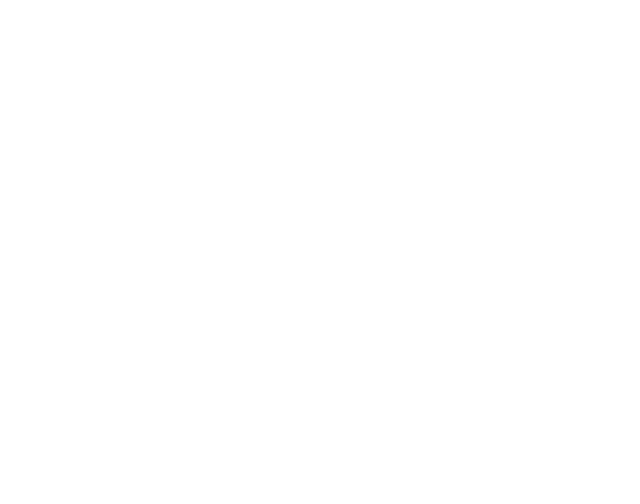
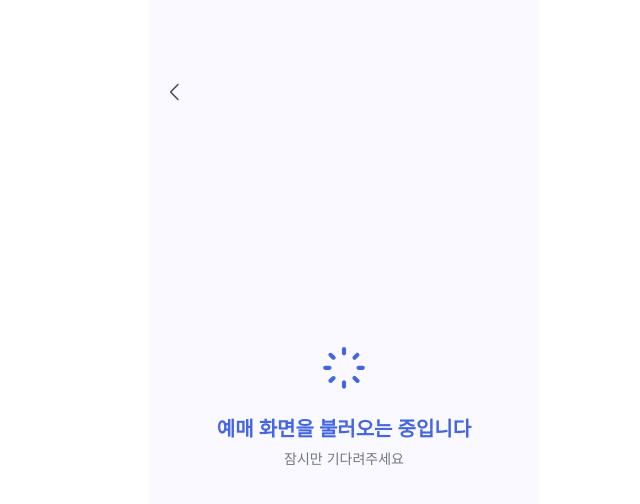
Before and after one commit to JS-Study-Club/2026-Lunchpass, a React (Vite) app: page /loading in a window 1280 px wide. Before the commit this address had no page. Shown: the top 504 px of the page, without its empty margins (296-936 px from the left). Built offline with nearby package versions, Linux system fonts and the light colour scheme.

Commit message:
로딩페이지 구현

```diff
--- a/src/App.jsx
+++ b/src/App.jsx
@@ -3,6 +3,7 @@ import { BrowserRouter, Routes, Route } from 'react-router-dom';
 import './Ticket_success.css';
 import Ticket_success from './Ticket_success.jsx';
 import Ticket_fail from './Ticket_fail.jsx';
+import Loading_page from './loading_page.jsx';
 
 function App() {
   return (
@@ -10,6 +11,7 @@ function App() {
       <Routes>
         <Route path="/" element={<Ticket_success/>}/>
         <Route path="/fail" element={<Ticket_fail/>}/>
+        <Route path="/loading" element={<Loading_page/>}/>
       </Routes>
     </>
   );
--- a/src/Ticket_success.jsx
+++ b/src/Ticket_success.jsx
@@ -35,7 +35,7 @@ function Ticket_success() {
                 </div>
             </div>
             <div id='closeSet'>
-                <Link to="/fail" id='closeBtn'><span>닫기</span></Link>
+                <Link to="/loading" id='closeBtn'><span>닫기</span></Link>
                 <Link to="/myticket" id='closeText'><span>내 티켓으로 이동</span></Link>
             </div>
         </div>
--- a/src/loading_page.css
+++ b/src/loading_page.css
@@ -22,8 +22,35 @@ a {
 
   display: flex;
   flex-direction: column;
-  background-color: #f9f9ff;
+  background-color: #F9F9FF;
 
   overflow: hidden;
   user-select: none;
 }
+
+#loading {
+  position: absolute;
+  top: 42.9%;
+  left: 50%;
+  transform: translateX(-50%);
+
+  display: flex;
+  flex-direction: column;
+  align-items: center;
+
+  width: 100%;
+  margin: 0;
+}
+#loadingMessage {
+  height: 24px;
+  font-size: 20px;
+  font-weight: 600;
+  color: #4566DE;
+  margin-top: 20px;
+}
+#loadingSubMessage {
+  margin-top: 11px;
+  font-size: 14px;
+  color: #757580;
+  font-weight: 300;
+}
--- a/src/loading_page.jsx
+++ b/src/loading_page.jsx
@@ -8,19 +8,26 @@ import "./Loading_page.css";
 
 function Loading_page() {
     return (
-        <div id='Main'>
-            <Link to="/fail"><BackBtn/></Link>
+        <div className='Main'>
+            <BackBtn/>
+            <div id='loading'>
+                <img src={loading_icon} alt="로딩아이콘" id='loadingIcon'/>
+                <span id='loadingMessage'>예매 화면을 불러오는 중입니다</span>
+                <span id='loadingSubMessage'>잠시만 기다려주세요</span>
+            </div>
         </div>
     );
 }
 
 function BackBtn() {
     return (
-        <img src={BackButton} alt="뒤로가기버튼" id='topBack'
-        style={{
-        position: 'absolute',
-        top: '9%',
-        left: '20px'}}/>
+        <Link to="/" style={{
+            position: 'absolute',
+            top: '10%',
+            left: '20px',
+            zIndex: '10'}}>
+            <img src={BackButton} alt="뒤로가기버튼"/>
+        </Link>
     );
 }
 
--- a/src/main.jsx
+++ b/src/main.jsx
@@ -5,7 +5,7 @@ import { BrowserRouter, Routes, Route } from 'react-router-dom';
 import './index.css';
 
 import App from './App.jsx';
-import Menu from './Menu.jsx';
+
 createRoot(document.getElementById('root')).render(
   <BrowserRouter>
     <StrictMode>
```
